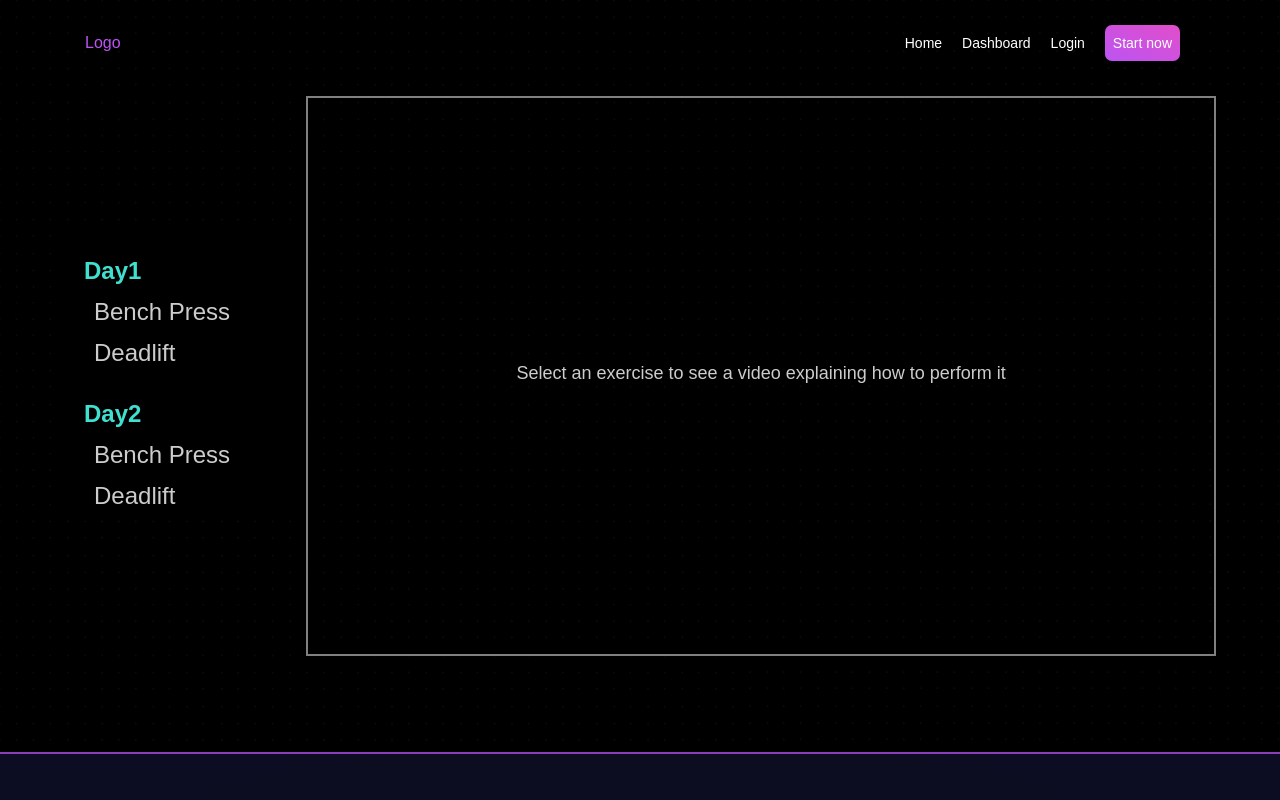
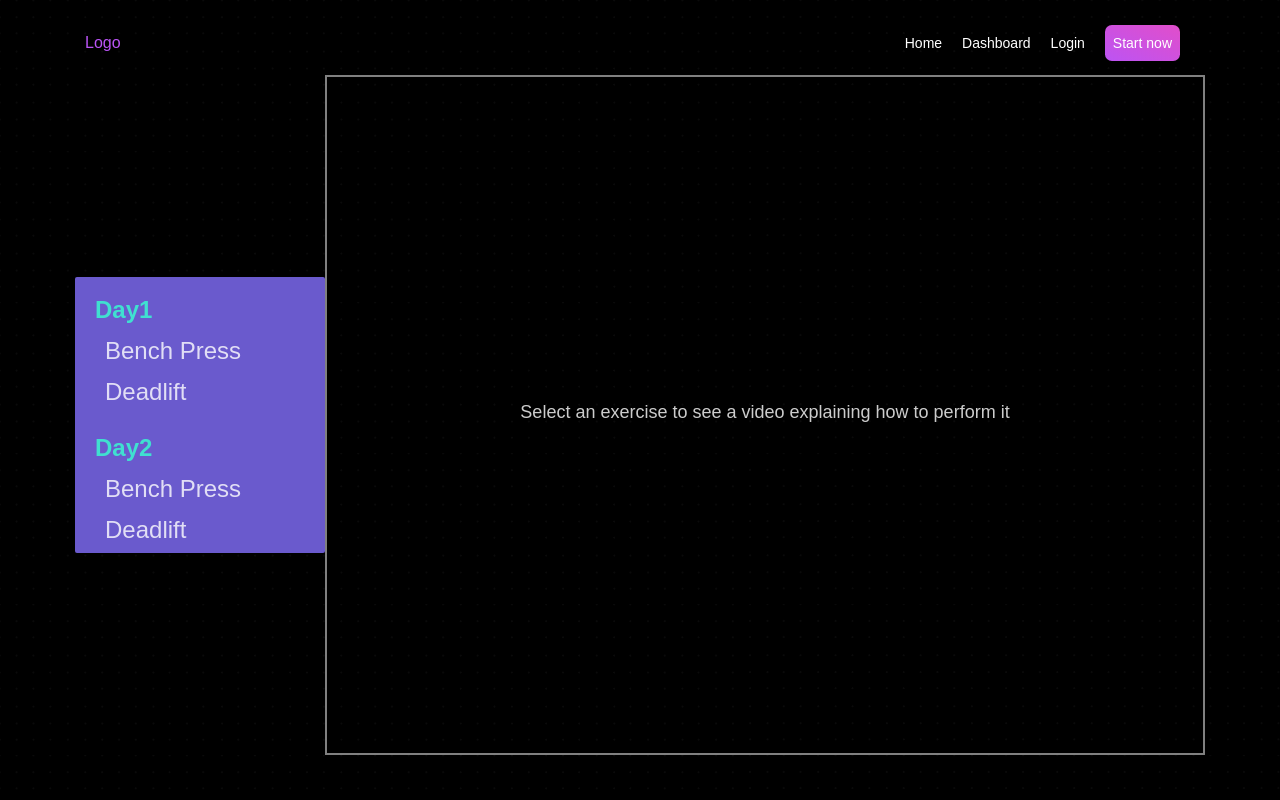
Before and after one commit to JonasVerbickas/GYMTABLER, a React (Create React App) app in the folder frontend/: page /dashboard in a window 1280 px wide. Shown: the top 800 px of the page. Built offline with nearby package versions, Linux system fonts and the light colour scheme.

Commit message:
Adjust dashboard

```diff
--- a/frontend/src/dashboard.css
+++ b/frontend/src/dashboard.css
@@ -2,30 +2,31 @@
 display:flex;
 flex-direction:row;
 align-items:center;
-height:70vh;
-margin:12vh 5vw 12vh 5vw;
+height:85vh;
+margin:75px;
 }
 
 .dashboard-table {
-flex-grow:0.1;
-background-color:#000;
+width: 250px;
 font-size:x-large;
 border-radius:2px;
+background-color: slateblue;
 }
 
 .exercise {
 padding:0 30px;
+font-weight: 500;
 }
 
 .exercise-category {
 color:#40E0D0;
 font-weight:700;
-padding:20px 15px 0 20px;
+padding:15px 20px 0px 20px;
 }
 
 iframe,.empty-frame {
 align-self:stretch;
-flex-grow:0.9;
+flex-grow:1;
 }
 
 .empty-frame {
```
Also changed, not shown: 1 other file (tests, documents, lock files or other folders).
